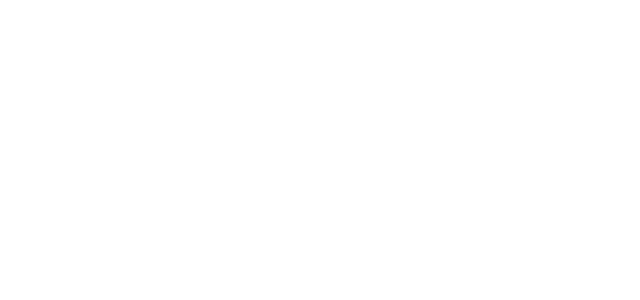
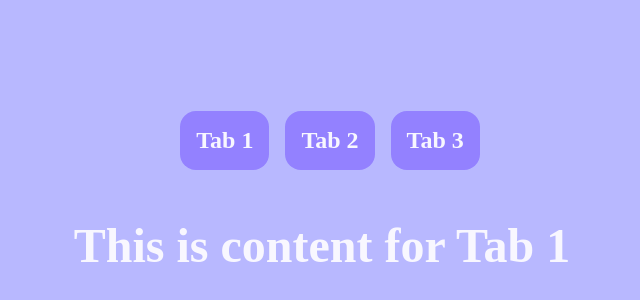
Before and after one commit to T-Harsha-Vardhan/mini-react-projects, a React (Vite) app: page /customTabs in a window 1280 px wide. Before the commit this address had no page. Shown: the part 208-508 px from the top of the page, without its empty margins (318-958 px from the left). Built offline with nearby package versions, Linux system fonts and the light colour scheme.

Commit message:
project 9 - Custom Tabs

```diff
--- a/src/App.jsx
+++ b/src/App.jsx
@@ -8,6 +8,7 @@
 import QrCodeGenerator from "./pages/qrCodeGenerator/QrCodeGenerator";
 import ThemeChanger from "./pages/themeChanger/ThemeChanger";
 import ScrollIndicator from "./pages/scrollIndicator/ScrollIndicator";
+import CustomTabs from "./pages/customTabs/CustomTabs";
 
 const App = () => {
   return (
@@ -23,6 +24,7 @@
           <Route path="/qrCodeGenerator" element={<QrCodeGenerator />} />
           <Route path="/themeChanger" element={<ThemeChanger />} />
           <Route path="/scrollIndicator" element={<ScrollIndicator />} />
+          <Route path="/customTabs" element={<CustomTabs />} />
         </Routes>
       </Router>
     </>
--- /dev/null
+++ b/src/pages/customTabs/CustomTabs.jsx
@@ -0,0 +1,42 @@
+import { useState } from "react";
+import "./custom-tabs.css";
+
+const tabsContent = [
+  {
+    label: "Tab 1",
+    content: <div>This is content for Tab 1</div>,
+  },
+  {
+    label: "Tab 2",
+    content: <div>This is content for Tab 2</div>,
+  },
+  {
+    label: "Tab 3",
+    content: <div>This is content for Tab 3</div>,
+  },
+];
+const CustomTabs = () => {
+  const [currentTab, setCurrentTab] = useState(0);
+
+  return (
+    <div id="custom-tabs">
+      <div className="header">
+        {tabsContent?.map((tabContent, idx) => (
+          <h2
+            key={idx}
+            onClick={() => {
+              setCurrentTab(idx);
+            }}
+          >
+            {tabContent.label}
+          </h2>
+        ))}
+      </div>
+      <div className="content">
+        <p>{tabsContent[currentTab] && tabsContent[currentTab].content}</p>
+      </div>
+    </div>
+  );
+};
+
+export default CustomTabs;
--- /dev/null
+++ b/src/pages/customTabs/custom-tabs.css
@@ -0,0 +1,28 @@
+#custom-tabs {
+  height: 100vh;
+  width: 100vw;
+  background-color: #b8b8ff;
+  display: flex;
+  flex-direction: column;
+  justify-content: center;
+  align-items: center;
+
+  .header {
+    display: flex;
+    margin-bottom: 48px;
+    h2 {
+      margin-left: 16px;
+      padding: 16px;
+      background-color: #9381ff;
+      color: #f8f7ff;
+      border-radius: 16px;
+      cursor: pointer;
+    }
+  }
+
+  .content {
+    font-size: 48px;
+    font-weight: 900;
+    color: #f8f7ff;
+  }
+}
--- a/src/pages/homepage/HomePage.jsx
+++ b/src/pages/homepage/HomePage.jsx
@@ -14,6 +14,7 @@
         <Link to="/qrCodeGenerator">QR Code Generator</Link>
         <Link to="/themeChanger">Theme Changer</Link>
         <Link to="/scrollIndicator">Scroll Indicator</Link>
+        <Link to="/customTabs">Custom Tabs</Link>
       </div>
     </div>
   );
```
